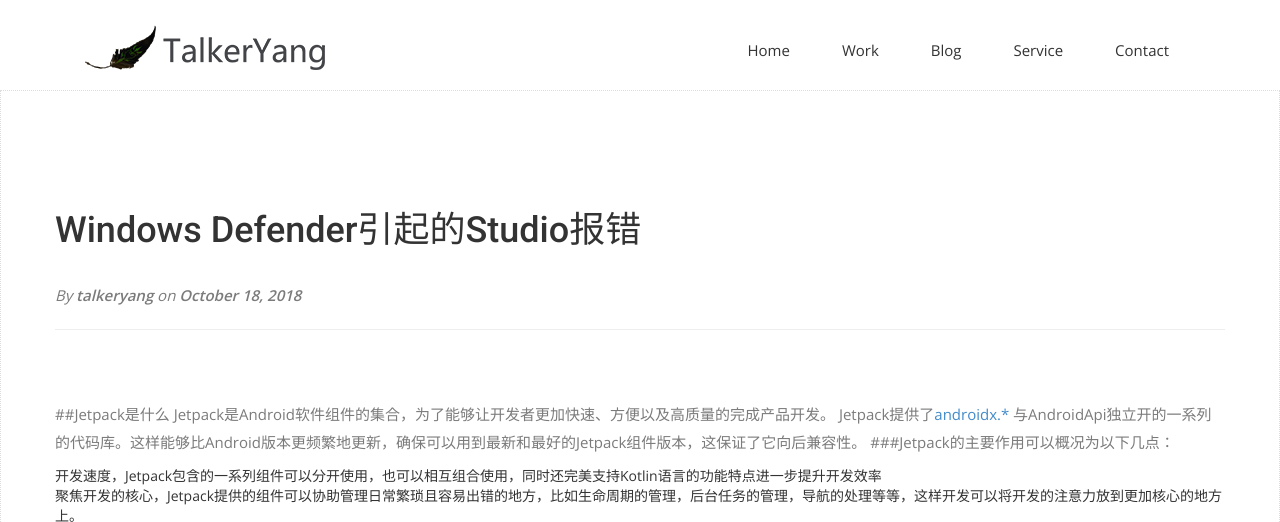
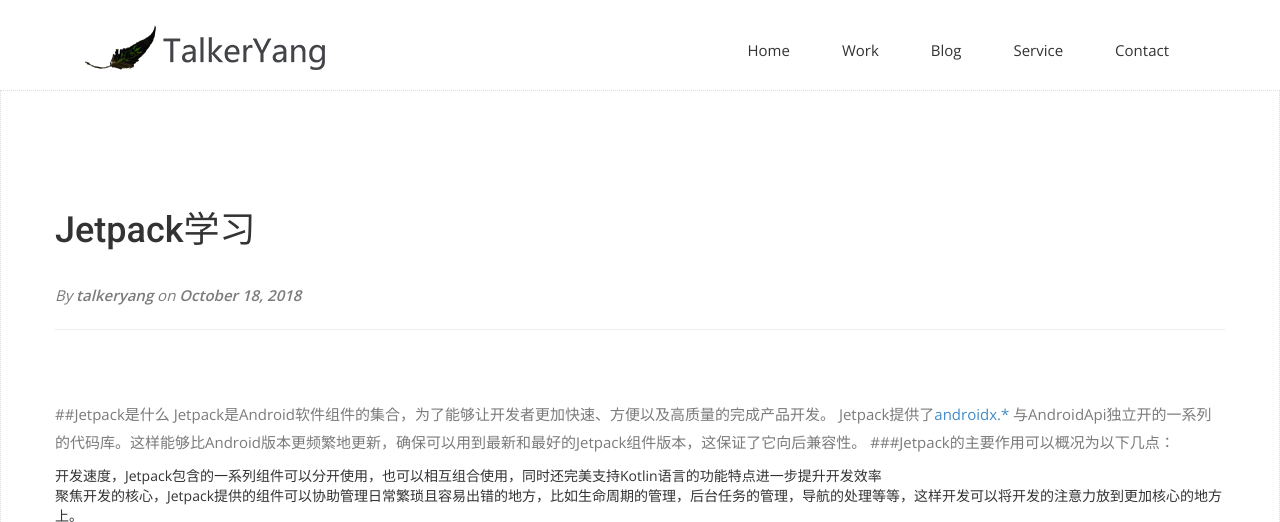
Before and after one commit to laxy-me/laxy-me.github.io, a Jekyll site: the page built from _posts/2018-10-18-Jetpack学习.md, in a window 1280 px wide and 900 px high, cut to the strip 0-522 px from the top of the window. Built offline with Jekyll 4.4.1, drawn with Linux system fonts in a browser that asks for light colours; nearby versions of some CDN libraries; some web fonts are replaced.

Commit message:
修改标题

```diff
--- a/_posts/2018-10-18-Jetpack学习.md
+++ b/_posts/2018-10-18-Jetpack学习.md
@@ -1,6 +1,6 @@
 ---
 layout: post
-title: "Windows Defender引起的Studio报错"
+title: "Jetpack学习"
 author: "talkeryang"
 meta: "Springfield"
 ---
```
